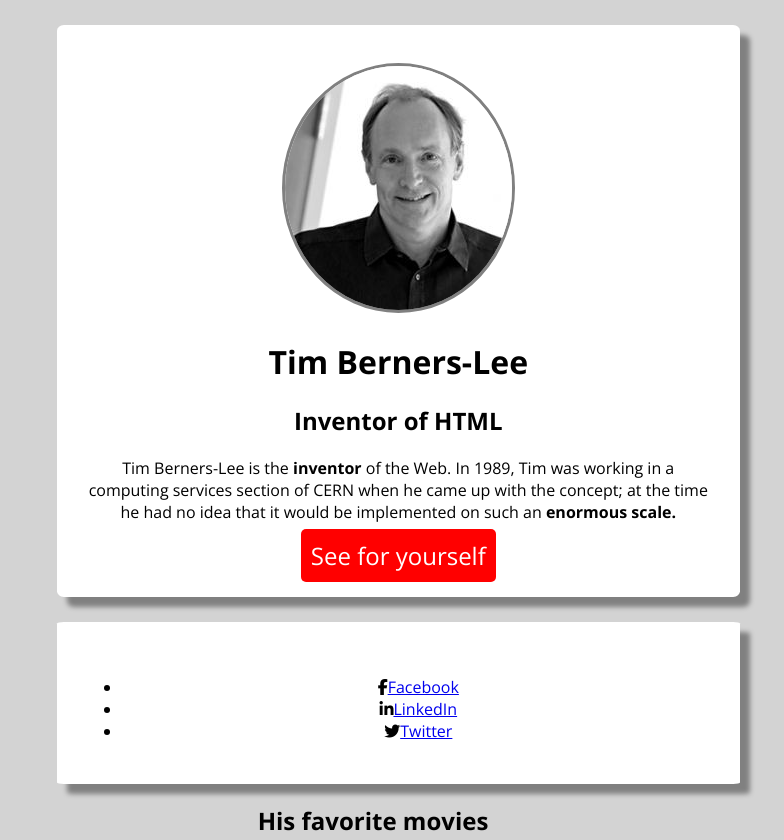
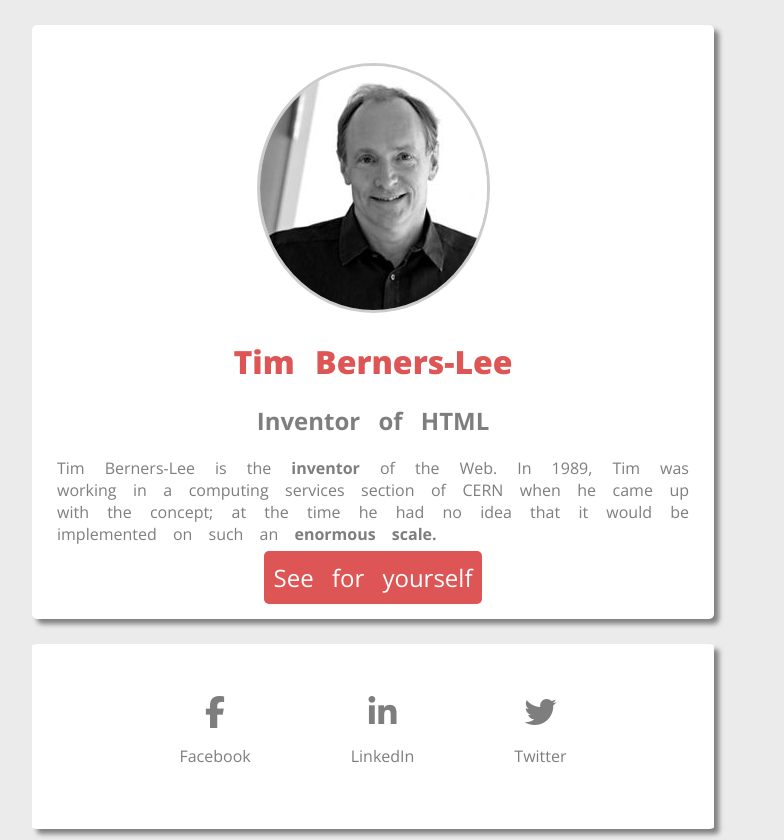
Before and after one commit to Nimarho/website-berners-lee, a plain HTML site: page index.html in a window 1280 px wide. Shown: the top 840 px of the page, without its empty margins (267-1051 px from the left). Drawn offline with nearby package versions, Linux system fonts and the light colour scheme.

Commit message:
fin sociallinks

```diff
--- a/index.html
+++ b/index.html
@@ -9,7 +9,7 @@
         <link rel="stylesheet" href="styles.css">
         <link rel="preconnect" href="https://fonts.googleapis.com">
         <link rel="preconnect" href="https://fonts.gstatic.com" crossorigin>
-        <link href="https://fonts.googleapis.com/css2?family=Open+Sans:wght@400;700&display=swap" rel="stylesheet">
+        <link href="https://fonts.googleapis.com/css2?family=Open+Sans:wght@400;700;800&display=swap" rel="stylesheet">
         <script src="https://kit.fontawesome.com/199f1f5946.js" crossorigin="anonymous"></script>
 
     </head>
@@ -22,16 +22,16 @@
                 Tim Berners-Lee is the <b>inventor</b> of the Web. In 1989, Tim was working in a computing services section of CERN when he came up with the concept; at the time he had no idea that
                 it would be implemented on such an <b>enormous scale.</b>
             </p>
-            <a href="https://fr.wikipedia.org/wiki/Tim_Berners-Lee">See for yourself</a>
+            <a href="https://fr.wikipedia.org/wiki/Tim_Berners-Lee" target="_blank">See for yourself</a>
         </header>
         <section class="socialLinks">
             <ul>
-                <li><i class="fa-brands fa-facebook-f"></i><a href="#">Facebook</a></li>
-                <li><i class="fa-brands fa-linkedin-in"></i><a href="#">LinkedIn</a></li>
-                <li><i class="fa-brands fa-twitter"></i><a href="#">Twitter</a></li>
+                <li><a href="https://www.facebook.com/" target="_blank"><i class="fa-brands fa-facebook-f fa-2xl"></i><br><br>Facebook</a></li>
+                <li><a href="https://www.linkedin.com/" target="_blank"><i class="fa-brands fa-linkedin-in fa-2xl"></i><br><br>LinkedIn</a></li>
+                <li><a href="https://twitter.com/" target="_blank"><i class="fa-brands fa-twitter fa-2xl"></i><br><br>Twitter</a></li>
             </ul>
         </section>
-        <section>
+        <section class="movies">
             <h2>His favorite movies</h2>
             <figure>
                 <img src="images/space_odyssey.jpg" alt="Space odyssey">
--- a/styles.css
+++ b/styles.css
@@ -1,28 +1,34 @@
 body{
     font-family: 'Open Sans', sans-serif;
-    background-color: lightgrey;
+    background-color: #EBEBEB;
     text-align: center;
+    color: #7E7E7E;
+    word-spacing: 0.75rem;
 }
 
 header{
     background-color: white;
     width: 50%;
-    margin: 2% 0 2% 25%;
-    /*margin-left: 25%;*/
+    margin: 2% auto 2% auto;
     padding: 3% 2% 2% 2%;
-    box-shadow: 10px 10px 5px gray;
-    border-radius: 1%;
+    box-shadow: 5px 5px 5px gray;
+    border-radius: 5px;
+}
+
+header h1{
+    color:#DD5555;
+    font-weight: 800;
 }
 
 header img{
     border-radius: 50%;
     border-style: solid;
-    border-color: grey;
+    border-color: #CCCCCC;
 }
 
 header a{
     font-size: x-large;
-    background-color: red;
+    background-color: #DD5555;
     text-decoration: none;
     color: white;
     padding-top: 10px;
@@ -32,17 +38,61 @@ header a{
     border-radius: 5px;
 }
 header a:hover{
-    color:red;
+    color:#DD5555;
     border-style: solid;
-    border-color: red;
+    border-color: #DD5555;
     background-color: white;
 }
+
+header p{
+    text-align: justify;
+}
+
 
 .socialLinks{
     background-color: white;
     width: 50%;
-    margin-left: 25%;
+    margin: 2% auto 2% auto;
     padding: 3% 2% 2% 2%;
-    box-shadow: 10px 10px 5px gray;
+    box-shadow: 5px 5px 5px gray;
     border-radius: 1%;
+    text-align: center;
+
 }
+
+.socialLinks ul{
+    display: inline-block;
+    margin-left: auto;
+    margin-right: auto;
+    width: fit-content;
+    margin-top: 3%;
+    margin-bottom: 5%;
+    padding: 0;
+}
+
+.socialLinks li{
+    float: left;
+    list-style: none;
+    margin-right: 50px;
+    margin-left: 50px;
+
+}
+
+.socialLinks a{
+    text-decoration: none;
+    color: #7E7E7E;
+}
+
+.socialLinks i{
+    margin-bottom: 10%;
+}
+
+.movies{
+    background-color: white;
+    width: 50%;
+    margin: 2% auto 2% auto;
+    padding: 3% 2% 2% 2%;
+    box-shadow: 5px 5px 5px gray;
+    border-radius: 1%;
+    text-align: center;
+}
```
